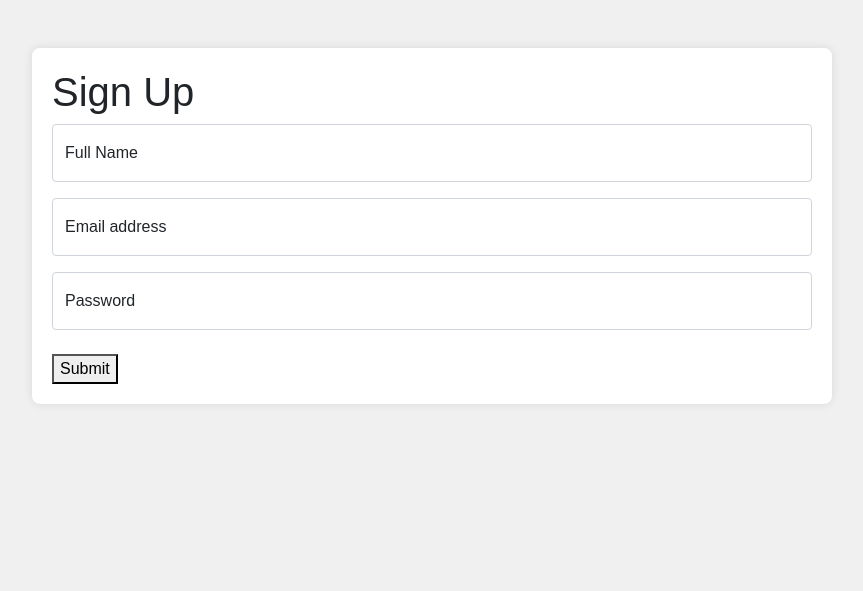
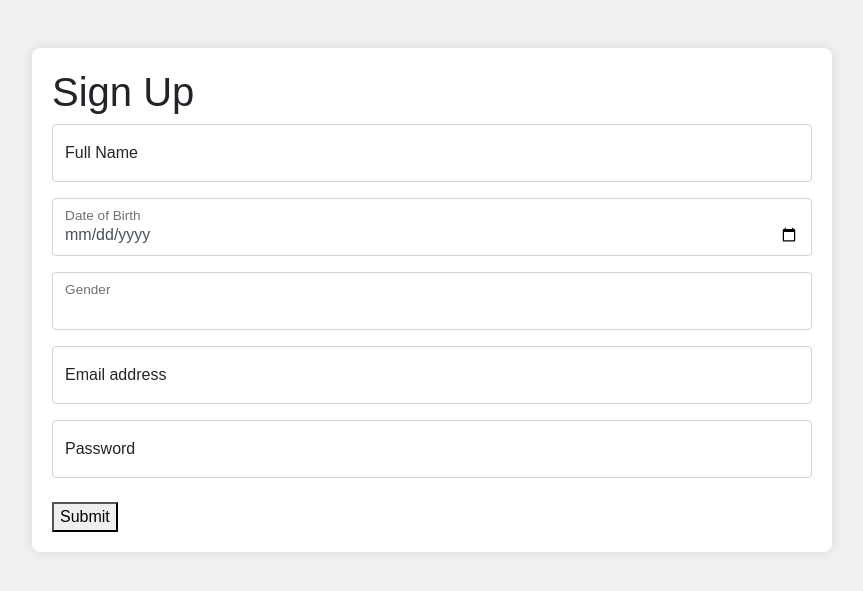
Before and after one commit to alglass0427/ucdpa_python_project, a Flask app: page /signup in a window 1280 px wide. Shown: the part 56-647 px from the top of the page, without its empty margins (208-1071 px from the left). Run offline with Flask 2, Linux system fonts and the light colour scheme; some libraries are stand-ins or nearby versions.

Commit message:
login json WIP

```diff
--- a/app.py
+++ b/app.py
@@ -1,5 +1,6 @@
 from flask import Flask, render_template, redirect, url_for, request, session, flash
 from functools import wraps
+from functions.functions import write_json_file
 import json
 
 app = Flask(__name__)
@@ -13,18 +14,14 @@ app.secret_key = 'your_secret_key'
 # print(f"User {users[2]['email']} , {users[2]['password']}")
 
 # Actual list of user
+# Read the string from the .txt file
+# with open('user_directory.txt', 'r') as file:
+#     user_directory_str = file.read()
+# # Convert the JSON string back to a dictionary
+# users = json.loads(user_directory_str)
 
-# import json
-
-# Read the string from the .txt file
-with open('user_directory.txt', 'r') as file:
-    user_directory_str = file.read()
-
-# Convert the JSON string back to a dictionary
-users = json.loads(user_directory_str)
-
-# Print the dictionary to verify
-print(users["alwglass@gmail.com"]["password"])
+# # Print the dictionary to verify
+# print(users["alwglass@gmail.com"]["password"])
 
 
 # Login required decorator
@@ -58,6 +55,40 @@ def signup():
         username = request.form['name']
         email = request.form['email']
         password = request.form['password']
+        dob = request.form['dob']
+        gender = request.form['gender']
+        nested_dict = {}
+        new_dict = {}
+        nested_dict.update(name = username)
+        nested_dict.update(DOB = dob)
+        nested_dict.update(gender = gender)
+        nested_dict.update(email = email)
+        nested_dict.update(password = password)
+        new_dict[email] = nested_dict
+        print(new_dict)
+
+
+        with open('user_directory.txt', 'r') as file:
+            user_directory_str = file.read()
+            users = user_directory_str
+        # Convert the JSON string back to a dictionary
+        users = json.loads(user_directory_str)
+        print(users)
+        users.update(new_dict)
+        print(users)
+
+        with open('user_directory.txt', 'w') as file:
+            for key, value in users.items():
+                file.write(f'{key}: {value}\n')
+
+
+        # "jdoe@example.com": {"name": "John Doe","DOB": "10/10/1987", "gender": "Male","email": "jdoe@example.com","password":"abcd"}
+        # print(request.form)
+        # for x in request.form:
+        #     print(x)
+        #     # print(y)
+        #     for y in x:
+        #         print(y)
 
         # print(users[email])
         # if email in users and users[email]["password"] == password:
@@ -78,19 +109,32 @@ def login():
         email = request.form['email']
         password = request.form['password']
 
-        print(users[email])
-        if email in users and users[email]["password"] == password:
-            session['logged_in'] = True
-            session['email'] = email
-            session['username'] = "A USER"
-            flash("Login successful", "success")
-            return redirect(url_for('dashboard'))
+        # Actual list of user
+        # Read the string from the .txt file
+        with open('user_directory.txt', 'r') as file:
+            user_directory_str = file.read()
+            users = user_directory_str
+        # Convert the JSON string back to a dictionary
+        users = json.loads(user_directory_str)
+        print(users)
+
+        # Print the dictionary to verify
+        print(users["alwglass@gmail.com"]["password"])
+        # print(users[email])
+        if email in users:
+            if users[email]["password"] == password:
+                session['logged_in'] = True
+                session['email'] = email
+                session['username'] = users[email]["name"]
+                flash("Login successful", "success")
+                return redirect(url_for('dashboard'))
         else:
             flash("Invalid credentials", "danger")
     return render_template('login.html')
 
 @app.route('/logout')
 def logout():
+    print(session)
     session.pop('logged_in', None)
     session.pop('email', None)
     flash("You have been logged out", "info")
--- a/dictionary.txt
+++ b/dictionary.txt
@@ -1 +1,3 @@
-{"1":{"name": "John", "age": "10", "gender": "Male","password":"password","email":"user@example.com"},"2":{"name": "Alan", "age": "38", "gender": "Male","password":"password","email":"alwglass@gmail.com"}}
+{"1":{"name": "John", "DOB": "10/10/1987", "gender": "Male","password":"password","email":"user@example.com"},
+ "2":{"name": "Alan", "DOB": "27/06/1986", "gender": "Male","password":"password","email":"alwglass@gmail.com"}
+}
--- /dev/null
+++ b/functions/functions.py
@@ -0,0 +1,5 @@
+# Function to write JSON data to a file
+import json
+def write_json_file(file_path, data):
+    with open(file_path, 'w') as file:
+        json.dump(data, file, indent=4)
--- a/templates/dashboard.html
+++ b/templates/dashboard.html
@@ -2,7 +2,7 @@
 {% block title %}Dashboard - Coding for Kids{% endblock %}
 {% block content %}
 <h1>Dashboard</h1>
-<p>Welcome, {{ session.email }}</p>
+<p>Welcome, {{ session.username }}</p>
 <div class="list-group">
     <a href="{{ url_for('lesson', lesson_id=1) }}" class="list-group-item list-group-item-action">Lesson 1</a>
     <a href="{{ url_for('lesson', lesson_id=2) }}" class="list-group-item list-group-item-action">Lesson 2</a>
--- a/templates/signup.html
+++ b/templates/signup.html
@@ -8,6 +8,17 @@
         <input type="text" class="form-control" id="name" placeholder="Full Name" name="name">
         <label for="name">Full Name</label>
     </div>
+
+    <div class="form-floating mb-3">
+        <input type="date" class="form-control" id="dob" name="dob">
+        <label for="dob">Date of Birth</label>
+    </div>
+
+    <div class="form-floating mb-3">
+        <input type="text" class="form-control" id="gender" name="gender">
+        <label for="gebder">Gender</label>
+    </div>
+
 
     <div class="form-floating mb-3">
         <input type="email" class="form-control" id="email" placeholder="name@example.com" name="email">
--- /dev/null
+++ b/user_details.json
@@ -0,0 +1,4 @@
+{"jdoe@example.com": {"name": "John Doe","DOB": "10/10/1987", "gender": "Male","email": "jdoe@example.com","password":"abcd"},
+"asmith@example.com": {"name": "Alice Smith","DOB": "10/10/1987", "gender": "Female", "email": "asmith@example.com","password":"abcd"},
+"alwglass@gmail.com": {"name": "Alan Glass", "DOB": "27/06/1986", "gender": "Male","email": "alwglass@gmail.com","password":"password"}
+}
--- a/user_directory.txt
+++ b/user_directory.txt
@@ -1,4 +1,4 @@
-{"jdoe@example.com": {"name": "John Doe", "email": "jdoe@example.com","password":"abcd"},
-"asmith@example.com": {"name": "Alice Smith", "email": "asmith@example.com","password":"abcd"},
-"alwglass@gmail.com": {"name": "Alan Glass", "email": "alwglass@gmail.com","password":"password"}
- }
+jdoe@example.com: {'name': 'John Doe', 'DOB': '10/10/1987', 'gender': 'Male', 'email': 'jdoe@example.com', 'password': 'abcd'}
+asmith@example.com: {'name': 'Alice Smith', 'DOB': '10/10/1987', 'gender': 'Female', 'email': 'asmith@example.com', 'password': 'abcd'}
+alwglass@gmail.com: {'name': 'Alan Glass', 'DOB': '27/06/1986', 'gender': 'Male', 'email': 'alwglass@gmail.com', 'password': 'password'}
+ber@gmail.com: {'name': 'Bernadette Glass', 'DOB': '2024-08-01', 'gender': 'Female', 'email': 'ber@gmail.com', 'password': 'Holly'}
```
Also changed, not shown: test.py (added, +15 -0 lines), functions/__init__.py (added).
